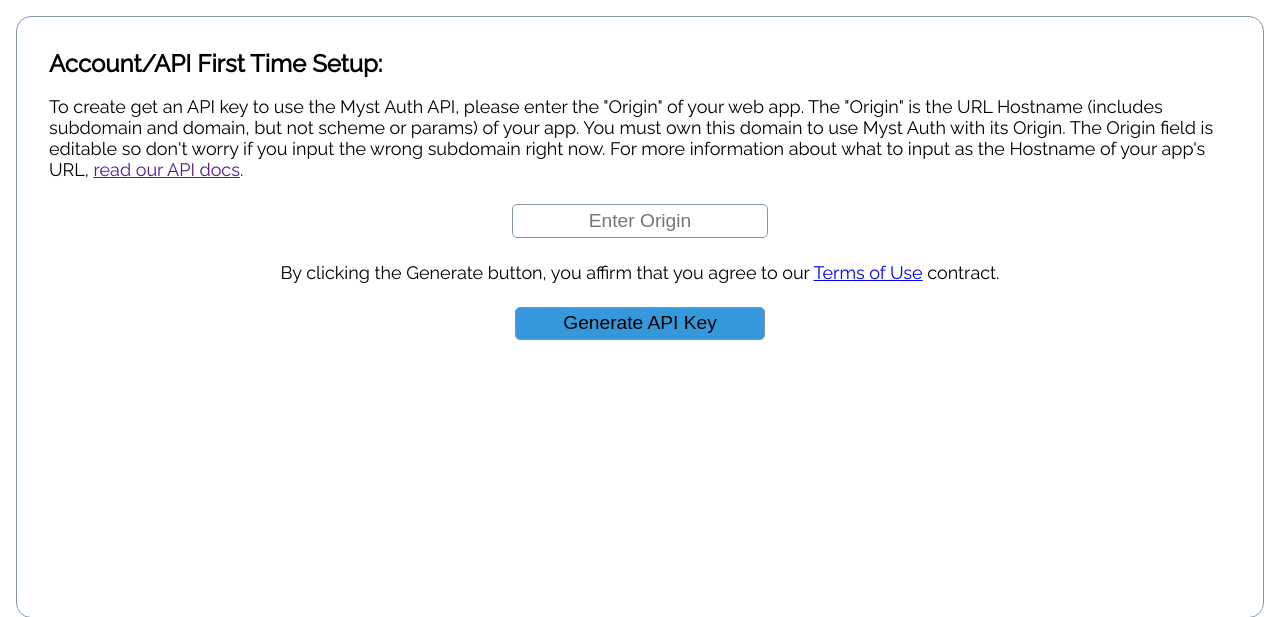
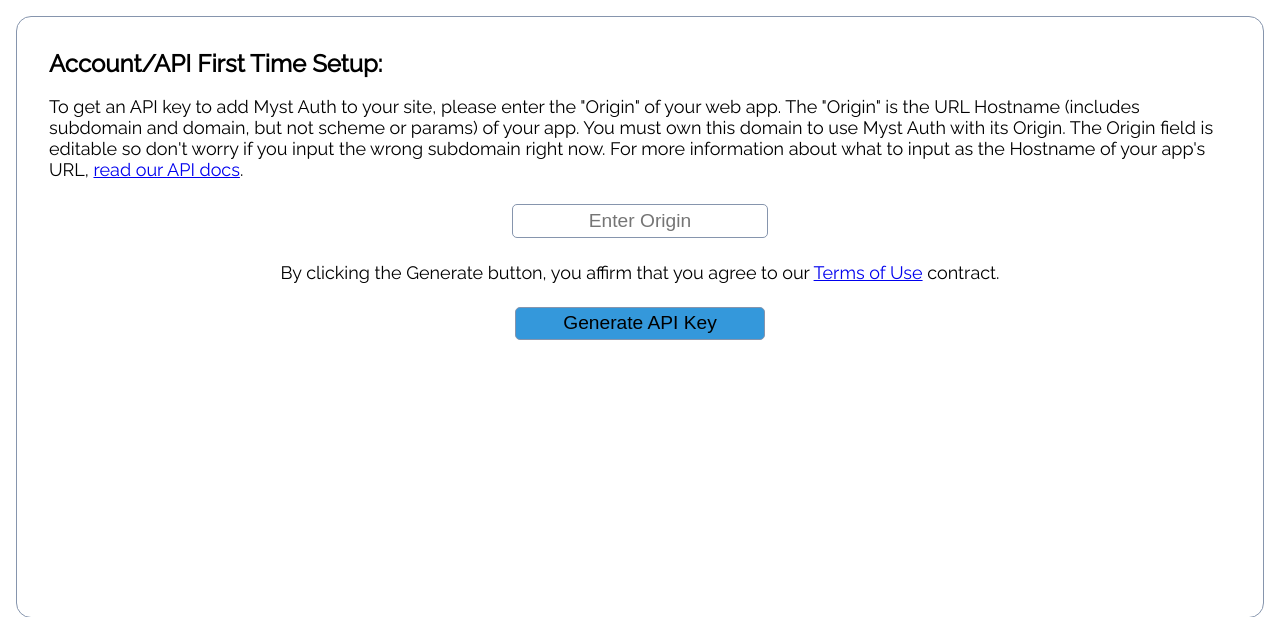
Before and after one commit to mystsec/MystAuth, a Django app: template dash/templates/dash.html in a window 1280 px wide. Shown: the part 77-694 px from the top of the page. Run offline with Django 3.2, Linux system fonts and the light colour scheme; the template is opened without the code that fills it, so the values that code supplies are empty.

Commit message:
Update dashboard templates

```diff
--- a/dash/templates/dash.html
+++ b/dash/templates/dash.html
@@ -16,7 +16,7 @@
         <h1>Account/API First Time Setup:</h1>
 
         <div id="input">
-            <p>To create get an API key to use the Myst Auth API, please enter the "Origin" of your web app. The "Origin" is the URL Hostname (includes subdomain and domain, but not scheme or params) of your app. You must own this domain to use Myst Auth with its Origin. The Origin field is editable so don't worry if you input the wrong subdomain right now. For more information about what to input as the Hostname of your app's URL, <a href="" target="_blank">read our API docs</a>.</p>
+            <p>To get an API key to add Myst Auth to your site, please enter the "Origin" of your web app. The "Origin" is the URL Hostname (includes subdomain and domain, but not scheme or params) of your app. You must own this domain to use Myst Auth with its Origin. The Origin field is editable so don't worry if you input the wrong subdomain right now. For more information about what to input as the Hostname of your app's URL, <a href="https://mystauth.com/docs/#api-settings" target="_blank">read our API docs</a>.</p>
 
             <form id="reg-form">
                 {% csrf_token %}
@@ -46,8 +46,8 @@
     <p hidden="none" id="token">{{ auth_token }}</p>
 
     <footer>
-      <a href="../privacy" target="_blank" class="footer-el">Privacy Policy</a>
-      <a href="../terms" target="_blank" class="footer-el">Terms of Use</a>
+      <a href="/privacy" target="_blank" class="footer-el">Privacy Policy</a>
+      <a href="/terms" target="_blank" class="footer-el">Terms of Use</a>
       <a href="mailto:contact@mystauth.com" class="footer-el">contact@mystauth.com</a>
     </footer>
     <script src="../static/dash.js"></script>
--- a/dash/templates/dash2.html
+++ b/dash/templates/dash2.html
@@ -59,8 +59,8 @@
     <p hidden="none" id="token">{{ auth_token }}</p>
 
     <footer>
-      <a href="../privacy" target="_blank" class="footer-el">Privacy Policy</a>
-      <a href="../terms" target="_blank" class="footer-el">Terms of Use</a>
+      <a href="/privacy" target="_blank" class="footer-el">Privacy Policy</a>
+      <a href="/terms" target="_blank" class="footer-el">Terms of Use</a>
       <a href="mailto:contact@mystauth.com" class="footer-el">contact@mystauth.com</a>
     </footer>
     <script src="../static/dash2.js"></script>
```
